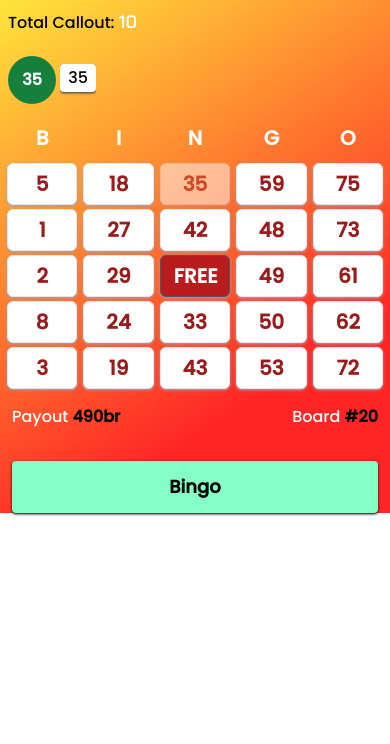
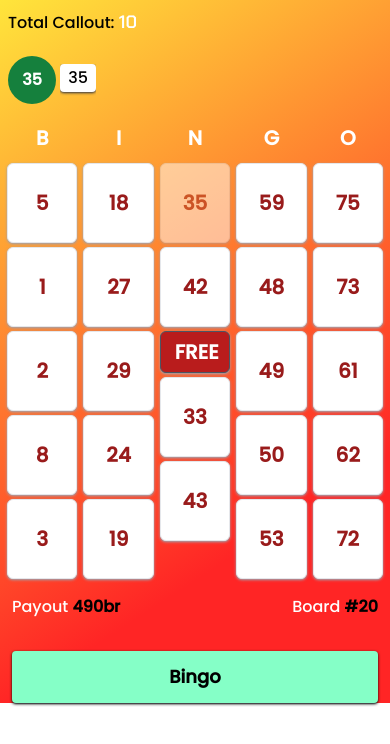
Before and after one commit to kid-us/Zusebingo-React, a React (Vite) app: page /play in a window 390 px wide. Shown: the top 744 px of the page. Built offline with nearby package versions, Linux system fonts and the light colour scheme; no server answers; the HTML template or start-up script is replaced by a standard one.

Commit message:
Card layout changed

```diff
--- a/src/components/Game/Number.tsx
+++ b/src/components/Game/Number.tsx
@@ -10,14 +10,14 @@ const Number = ({ number, calledNum, markedNumbers, onMark }: Props) => {
     "bg-red-700 text-white border border-gray-600 py-[5px]";
 
   const otherStyles =
-    "mb-1 rounded-md text-center font-poppins text-[20px] font-extrabold shadow shadow-zinc-400 cursor-pointer lg:p-[14px] py-[13px] px-[13px] m-[3px] ";
+    "mb-1 rounded-md text-center font-poppins text-[20px] font-extrabold shadow shadow-zinc-400 cursor-pointer lg:p-[14px] py-[24px] px-[14px] m-[3px] ";
 
   // Handle Mark
   const handleMark = (num: number) => {
     if (markedNumbers.includes(num)) {
-      return "bg-red-700 text-white border border-gray-200 py-[5px]";
+      return "bg-red-700 text-white border border-gray-200";
     } else {
-      return "bg-white text-red-800 py-[5px] border border-gray-200";
+      return "bg-white text-red-800 border border-gray-200";
     }
   };
 
```
